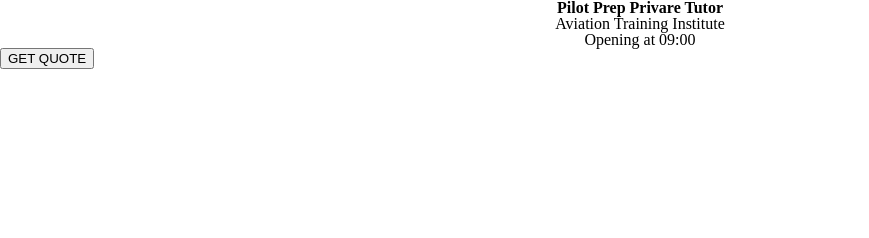
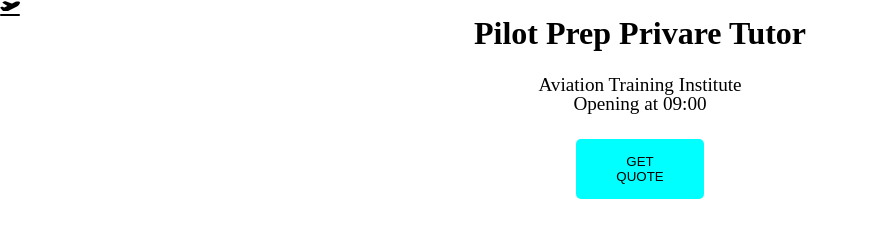
Before and after one commit to MceboMkhwanazi/PilotPrepWebsite, a plain HTML site: page index.html in a window 1280 px wide. Shown: the whole page, without its empty margins (0-869 px from the left). Drawn offline with Linux system fonts and the light colour scheme.

Commit message:
Add files via upload

```diff
--- a/index.html
+++ b/index.html
@@ -4,13 +4,22 @@
     <title>Pilot Prep</title>
     <meta charset="UTF-8">
     <link rel="stylesheet" href="style.css">
+    <link rel="stylesheet" href="https://cdnjs.cloudflare.com/ajax/libs/font-awesome/6.4.2/css/all.min.css" integrity="
+    sha512-z3gLpd7yknf1YoNbCzqRKc4qyor8gaKU1qmn+CShxbuBusANI9QpRohGBreCFkKxLhei6S9CQXFEbbKuqLg0DA==" crossorigin="anonymous" referrerpolicy="no-referrer" />
+
   </head>
 
 
 <body>
+  <nav>
+    <i class="fa-solid fa-plane-departure"></i>
+  </nav>
 <h1>Pilot Prep Privare Tutor</h1>
 <p>Aviation Training Institute <br> Opening at 09:00</p>
-<button type="button" onclick="document.location='default.asp'">GET QUOTE</button>
+<div class="getQuoteButton">
+  <button type="button" onclick="document.location='default.asp'">GET QUOTE</button>
+</div>
+
 
 
 </body>
--- a/style.css
+++ b/style.css
@@ -104,8 +104,26 @@ input, select {
 /* This is Mcebo's styling */
 h1 {
     text-align: center;
+    font-size: xx-large;
+    padding-bottom: 2%;
 }
 
 p {
     text-align: center;
+    font-size: larger;
+    padding-bottom: 2%;
 }
+.getQuoteButton {
+    display: flex;
+    justify-content: center;
+    align-items: center;
+    padding-bottom: 2%;
+}
+
+button {
+    width: 10%;
+    padding: 15px 32px;
+    background-color: cyan;
+    border: none;
+    border-radius: 5px;
+}
```
